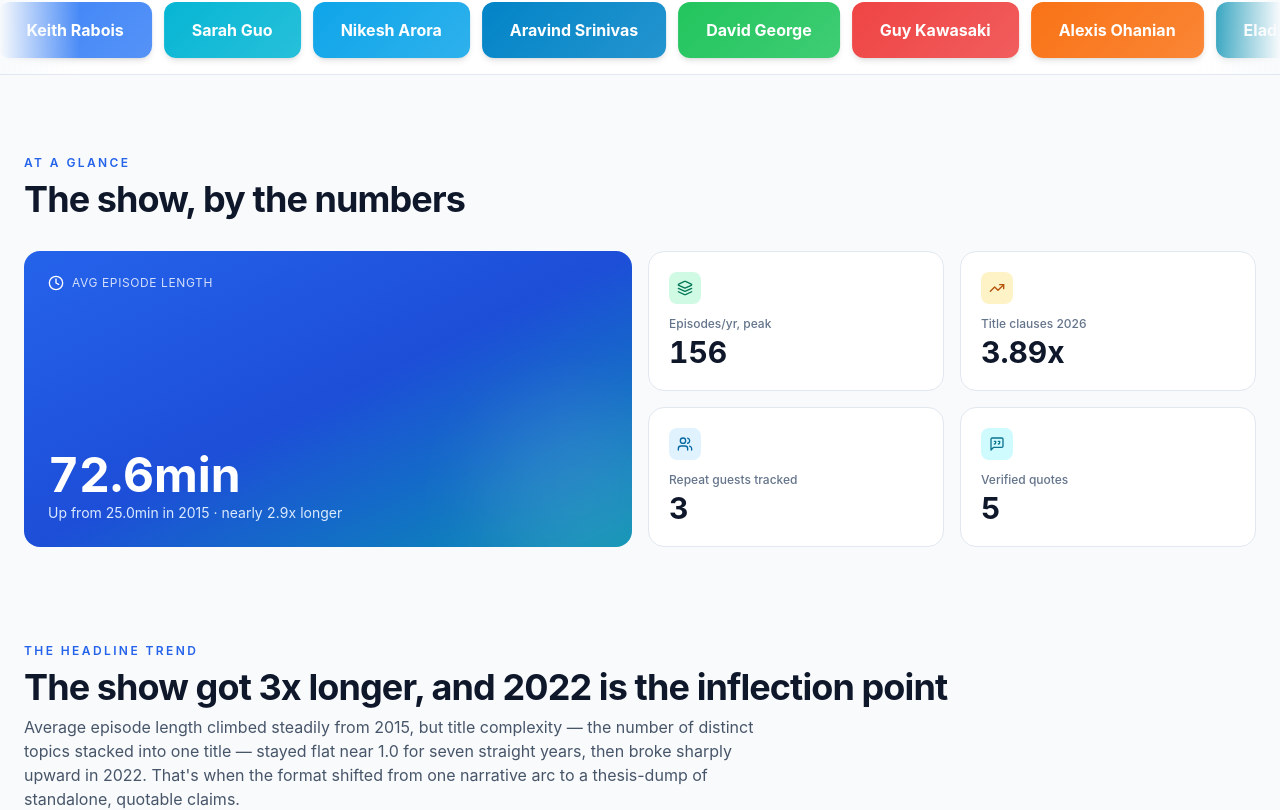
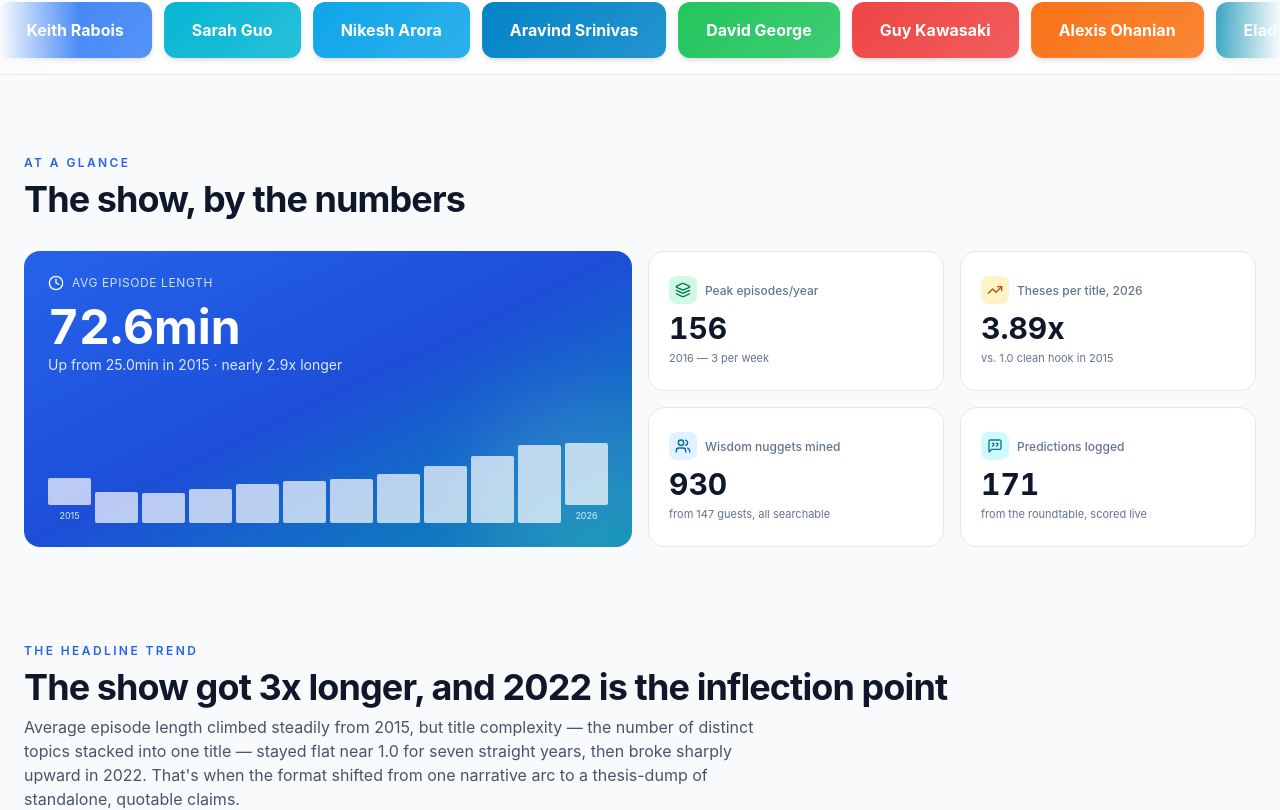
Before and after one commit to TraceCohenTech/20vc-dashboard, a Next.js app: page / in a window 1280 px wide. Shown: the part 848-1658 px from the top of the page. Built offline with nearby package versions, Linux system fonts and the light colour scheme.

Commit message:
Rename to The Evolution of Harry Stebbings; densify bento cards with sparkbar and context subs

```diff
--- a/app/layout.tsx
+++ b/app/layout.tsx
@@ -2,7 +2,7 @@ import "./globals.css";
 import type { Metadata } from "next";
 
 export const metadata: Metadata = {
-  title: "20VC Decoded — How Harry Stebbings Changed Over 11 Years",
+  title: "20VC Decoded — The Evolution of Harry Stebbings",
   description:
     "A data-driven read on 1,481 episodes of The Twenty Minute VC (2015–2026): episode length, topic shift, and how Harry Stebbings' interviewing style evolved from receiving answers to contesting guests.",
 };
--- a/app/page.tsx
+++ b/app/page.tsx
@@ -71,7 +71,7 @@ export default function Page() {
                 <h1 className="text-4xl sm:text-6xl lg:text-7xl font-bold tracking-tight leading-[1.05]">
                   1,481 episodes. 11 years.
                   <br />
-                  <span className="text-cyan-300">One question: how has Harry changed?</span>
+                  <span className="text-cyan-300">The evolution of Harry Stebbings.</span>
                 </h1>
               </Reveal>
             </div>
@@ -121,14 +121,14 @@ export default function Page() {
         <Reveal>
           <section>
             <SectionTitle eyebrow="At a glance" title="The show, by the numbers" />
-            <div className="grid grid-cols-2 md:grid-cols-4 gap-3 sm:gap-4 auto-rows-[120px] sm:auto-rows-[140px]">
-              <div className="col-span-2 row-span-2 rounded-2xl bg-gradient-to-br from-blue-600 via-blue-700 to-cyan-600 p-5 sm:p-6 text-white flex flex-col justify-between overflow-hidden relative">
+            <div className="grid grid-cols-2 md:grid-cols-4 gap-3 sm:gap-4 auto-rows-[112px] sm:auto-rows-[140px]">
+              <div className="col-span-2 row-span-2 rounded-2xl bg-gradient-to-br from-blue-600 via-blue-700 to-cyan-600 p-5 sm:p-6 text-white flex flex-col overflow-hidden relative">
                 <div className="absolute -right-10 -bottom-10 h-48 w-48 rounded-full bg-white/10 blur-2xl" />
                 <div className="flex items-center gap-2 relative">
                   <Clock className="h-4 w-4" aria-hidden />
                   <span className="text-xs uppercase tracking-wider opacity-80">Avg episode length</span>
                 </div>
-                <div className="relative">
+                <div className="relative mt-3">
                   <div className="text-3xl sm:text-5xl font-bold">
                     <CountUp to={72.6} decimals={1} />min
                   </div>
@@ -136,11 +136,25 @@ export default function Page() {
                     Up from 25.0min in 2015 · nearly <CountUp to={2.9} decimals={1} />x longer
                   </div>
                 </div>
+                <div
+                  className="relative mt-auto pt-4 flex items-end gap-1 h-20 sm:h-24"
+                  role="img"
+                  aria-label="Bar chart of average episode length by year, rising from 25 minutes in 2015 to 72.6 minutes in 2026"
+                >
+                  {YEARLY.map((y, i) => (
+                    <div key={y.year} className="flex-1 flex flex-col items-center gap-1 h-full justify-end">
+                      <div className="w-full rounded-sm bg-white/70" style={{ height: `${(y.avgMin / 72.6) * 100}%` }} />
+                      {(i === 0 || i === YEARLY.length - 1) && (
+                        <span className="text-[9px] text-blue-100">{y.year.replace("*", "")}</span>
+                      )}
+                    </div>
+                  ))}
+                </div>
               </div>
-              <BentoStat icon={Layers} label="Episodes/yr, peak" value={<CountUp to={156} />} color="text-emerald-700" iconBg="bg-emerald-100" />
-              <BentoStat icon={TrendingUp} label="Title clauses 2026" value={<><CountUp to={3.89} decimals={2} />x</>} color="text-amber-700" iconBg="bg-amber-100" />
-              <BentoStat icon={Users} label="Repeat guests tracked" value={<CountUp to={3} />} color="text-sky-700" iconBg="bg-sky-100" />
-              <BentoStat icon={MessageSquareQuote} label="Verified quotes" value={<CountUp to={5} />} color="text-cyan-700" iconBg="bg-cyan-100" />
+              <BentoStat icon={Layers} label="Peak episodes/year" value={<CountUp to={156} />} sub="2016 — 3 per week" color="text-emerald-700" iconBg="bg-emerald-100" />
+              <BentoStat icon={TrendingUp} label="Theses per title, 2026" value={<><CountUp to={3.89} decimals={2} />x</>} sub="vs. 1.0 clean hook in 2015" color="text-amber-700" iconBg="bg-amber-100" />
+              <BentoStat icon={Users} label="Wisdom nuggets mined" value={<CountUp to={930} />} sub="from 147 guests, all searchable" color="text-sky-700" iconBg="bg-sky-100" />
+              <BentoStat icon={MessageSquareQuote} label="Predictions logged" value={<CountUp to={171} />} sub="from the roundtable, scored live" color="text-cyan-700" iconBg="bg-cyan-100" />
             </div>
           </section>
         </Reveal>
@@ -621,16 +635,17 @@ function HeroStat({ label, value, sub, accentColor }: { label: string; value: Re
   );
 }
 
-function BentoStat({ icon: Icon, label, value, color, iconBg }: { icon: any; label: string; value: React.ReactNode; color: string; iconBg: string }) {
+function BentoStat({ icon: Icon, label, value, sub, color, iconBg }: { icon: any; label: string; value: React.ReactNode; sub?: string; color: string; iconBg: string }) {
   return (
-    <div className="rounded-2xl border border-slate-200 bg-white p-4 sm:p-5 flex flex-col justify-between hover:shadow-md hover:-translate-y-0.5 transition-all duration-200">
-      <div className={`h-8 w-8 rounded-lg ${iconBg} flex items-center justify-center`}>
-        <Icon className={`h-4 w-4 ${color}`} aria-hidden />
+    <div className="rounded-2xl border border-slate-200 bg-white p-4 sm:p-5 flex flex-col justify-center gap-1.5 hover:shadow-md hover:-translate-y-0.5 transition-all duration-200">
+      <div className="flex items-center gap-2">
+        <div className={`h-7 w-7 rounded-lg ${iconBg} flex items-center justify-center shrink-0`}>
+          <Icon className={`h-4 w-4 ${color}`} aria-hidden />
+        </div>
+        <div className="text-xs text-slate-500 font-medium leading-tight">{label}</div>
       </div>
-      <div>
-        <div className="text-xs text-slate-500 font-medium">{label}</div>
-        <div className="text-xl sm:text-3xl font-bold text-slate-900 mt-0.5">{value}</div>
-      </div>
+      <div className="text-2xl sm:text-3xl font-bold text-slate-900">{value}</div>
+      {sub && <div className="text-[11px] text-slate-500 leading-tight">{sub}</div>}
     </div>
   );
 }
```
